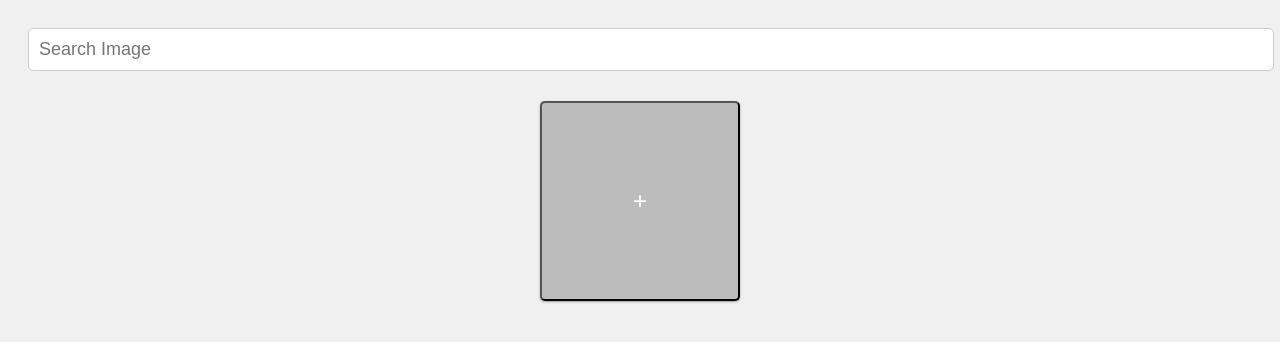
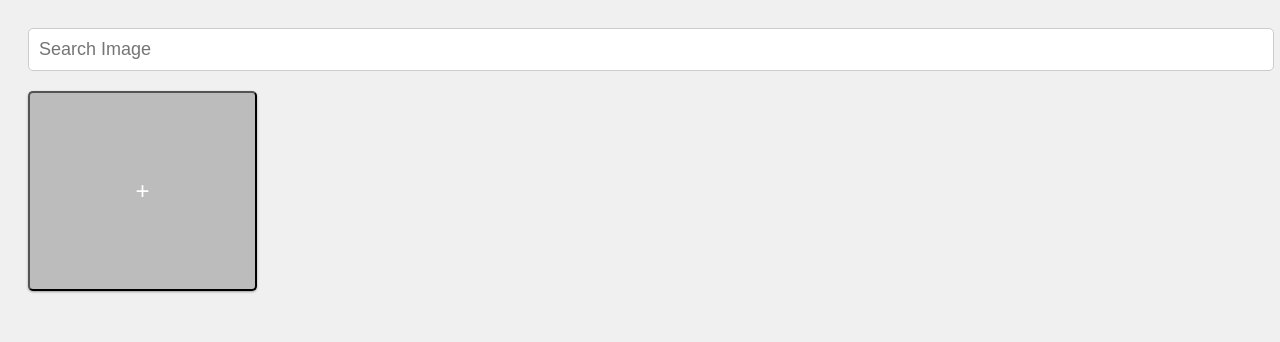
Before and after one commit to ahzamm/fyp-API-gateway, a Flask app: page /home in a window 1280 px wide. Shown: the top 342 px of the page. Run offline with Flask 3, Linux system fonts and the light colour scheme; data that the repository does not hold is empty.

Commit message:
Refactor image grid layout in home.html

```diff
--- a/templates/home.html
+++ b/templates/home.html
@@ -20,16 +20,15 @@
         }
 
         .image-grid {
-            display: flex;
-            flex-wrap: wrap;
-            justify-content: space-around;
+            display: grid;
+            grid-template-columns: repeat(auto-fill, minmax(200px, 1fr));
+            gap: 20px;
         }
 
         .image-grid img,
         .image-grid button {
-            width: 200px;
+            width: 100%;
             height: 200px;
-            margin: 10px;
             border-radius: 5px;
             box-shadow: 0 1px 3px rgba(0, 0, 0, 0.12), 0 1px 2px rgba(0, 0, 0, 0.24);
             transition: all 0.3s cubic-bezier(.25, .8, .25, 1);
```
